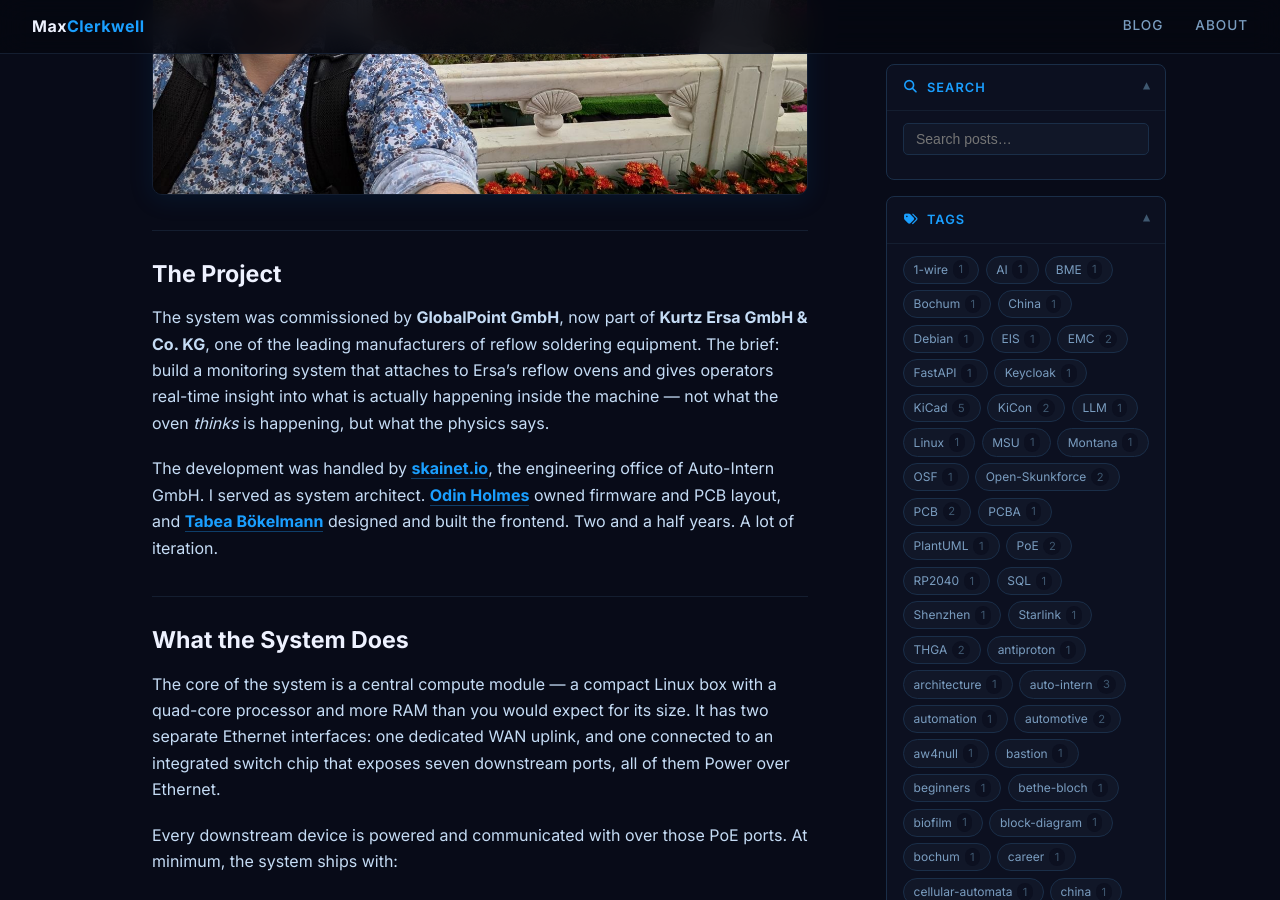
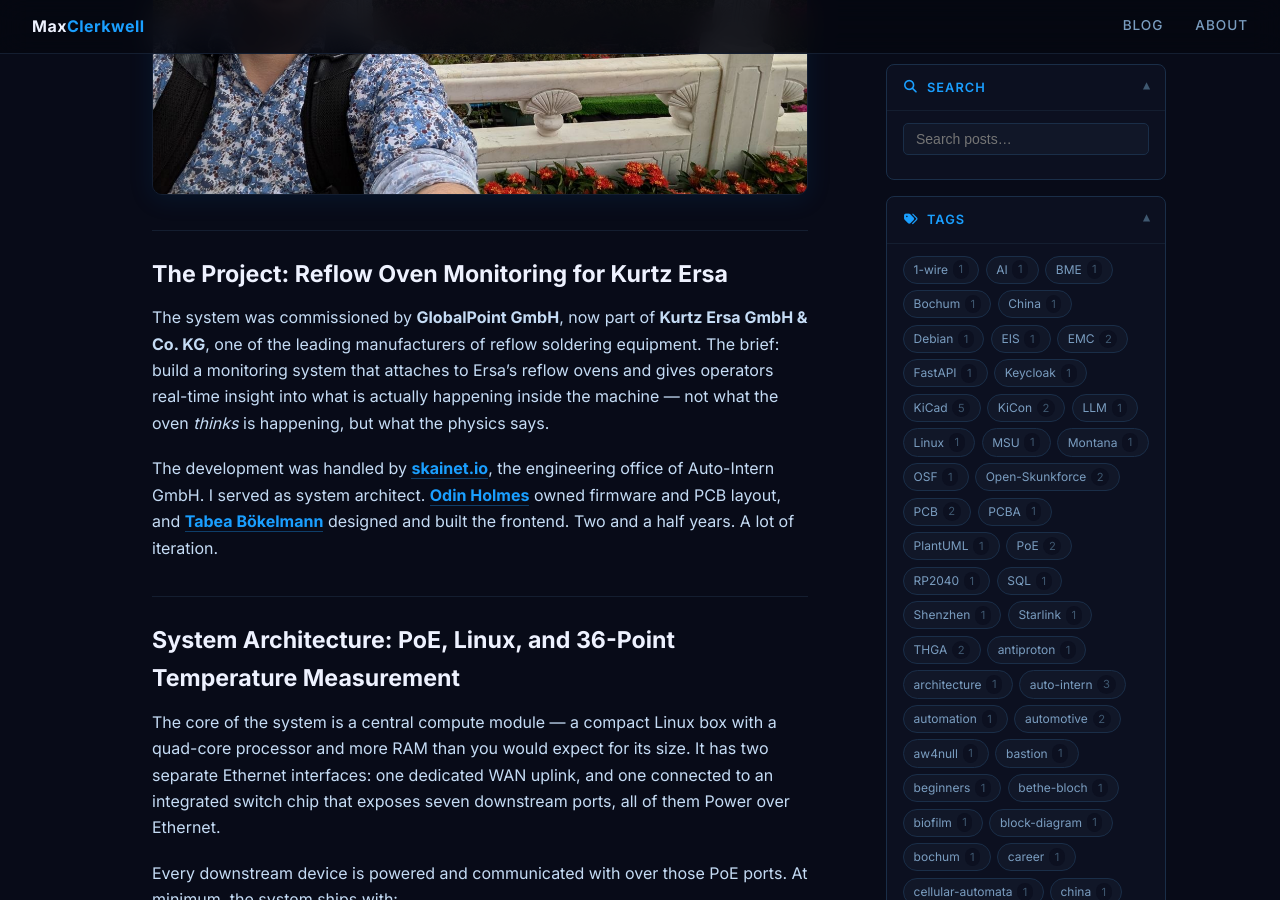
Before and after one commit to MaxClerkwell/maxclerkwell.github.io, a Jekyll site: the page built from posts/dongguan-emc-march-2026/dongguan-emc-march-2026.md, in a window 1280 px wide and 900 px high, scrolled down 903 px. Built offline with Jekyll 4.4.1, drawn with Linux system fonts in a browser that asks for light colours; nearby versions of some CDN libraries; library files that are not in the unit come from our copies; comment, search, counter and statistics services are not loaded; some of the changed text lies outside the part shown.

Commit message:
SEO: optimise dongguan-emc post — keywords, headings, og:image
- Improve description to target EMC certification and PoE monitoring queries
- Add keywords and og:image frontmatter
- Rename four headings for better search intent coverage

Co-Authored-By: Claude Sonnet 4.6 <noreply@anthropic.com>

```diff
--- a/posts/dongguan-emc-march-2026/dongguan-emc-march-2026.md
+++ b/posts/dongguan-emc-march-2026/dongguan-emc-march-2026.md
@@ -3,7 +3,9 @@ layout: post
 title: "EMC in Dongguan: 2.5 Years of Work, 4 Days in a Test Chamber"
 date: 2026-04-01
 tags: [hardware, EMC, China, monitoring, PoE, project]
-description: "After 2.5 years of development, our reflow oven monitoring system passed CE, FCC, and CCC certification at NTC in Dongguan — and I learned more in four days than in any lab back home."
+description: "CE, FCC, and CCC certification in Dongguan — four days at NTC test lab with a PoE-based reflow oven monitoring system after 2.5 years of development. What we tested, what we found, and what the anodized housing almost cost us."
+image: assets/photo_7_2026-04-14_14-19-10.jpg
+keywords: "EMC testing, CE certification, FCC certification, CCC certification, Dongguan, NTC lab, PoE monitoring, reflow oven, M12 connector, skainet"
 permalink: /posts/dongguan-emc-march-2026/
 ---
 
@@ -13,13 +15,13 @@ It passed. But the story is more interesting than that.
 
 ![Stopover in Shenzhen — the trip begins](assets/photo_1_2026-04-14_14-19-10.jpg)
 
-## The Project
+## The Project: Reflow Oven Monitoring for Kurtz Ersa
 
 The system was commissioned by **GlobalPoint GmbH**, now part of **Kurtz Ersa GmbH & Co. KG**, one of the leading manufacturers of reflow soldering equipment. The brief: build a monitoring system that attaches to Ersa's reflow ovens and gives operators real-time insight into what is actually happening inside the machine — not what the oven *thinks* is happening, but what the physics says.
 
 The development was handled by [**skainet.io**](https://skainet.io), the engineering office of Auto-Intern GmbH. I served as system architect. [**Odin Holmes**](https://x.com/odinthenerd) owned firmware and PCB layout, and [**Tabea Bökelmann**](https://x.com/tabeatheunicorn) designed and built the frontend. Two and a half years. A lot of iteration.
 
-## What the System Does
+## System Architecture: PoE, Linux, and 36-Point Temperature Measurement
 
 The core of the system is a central compute module — a compact Linux box with a quad-core processor and more RAM than you would expect for its size. It has two separate Ethernet interfaces: one dedicated WAN uplink, and one connected to an integrated switch chip that exposes seven downstream ports, all of them Power over Ethernet.
 
@@ -36,7 +38,7 @@ The compute module auto-detects whatever is connected, loads the calibration fil
 
 Travelling with professional electronics across borders comes with its own paperwork. I covered the Peli case setup and the ATA Carnet process in a [separate post](/posts/ata-carnet-china-travel/).
 
-## The Test Setup
+## EMC Test Setup: CE, FCC, and CCC at NTC Dongguan
 
 The lab was **NTC — Nore Detection Technology Co., Ltd** in Dongguan. We tested against three regulatory frameworks: **CE** (Europe), **FCC** (USA), and **CCC** (China). The full test sequence ran over four days:
 
@@ -56,7 +58,7 @@ Everything came back green.
 
 ![Full test bench at NTC — compute module, sensor nodes, M12 PoE cables, ThinkPad for monitoring](assets/photo_7_2026-04-14_14-19-10.jpg)
 
-## The One Finding
+## The One Finding: Anodized Housing and M12 Connector Grounding
 
 During the test we noticed that the M12 connectors on the downstream devices did not have adequate coupling to their aluminium housings. The anodized surface was acting as an insulator between the connector shell and the enclosure — not ideal when you are trying to maintain a continuous shielded path.
 
```
